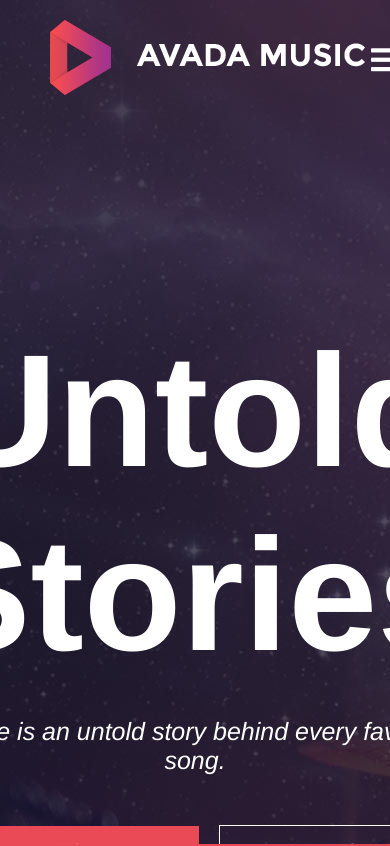
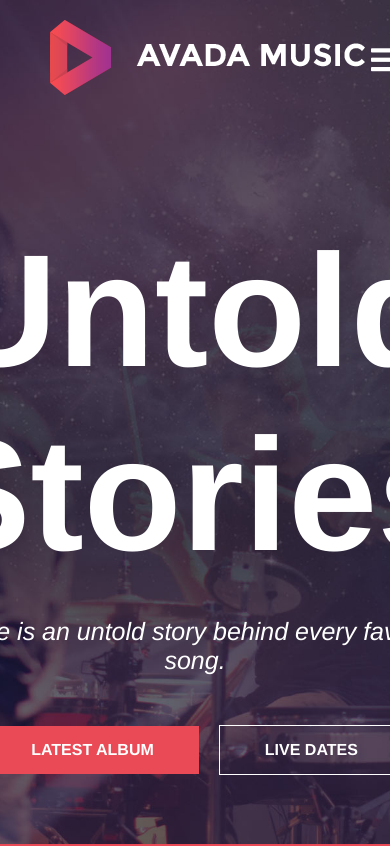
Before and after one commit to GiulianoPrimavera/proj-html-vuejs, a Vue app: page / in a window 390 px wide. Shown: the top 846 px of the page. Built offline with nearby package versions, Linux system fonts and the light colour scheme.

Commit message:
fixes background, hamburger menu and hero positions

```diff
--- a/src/styles/header.scss
+++ b/src/styles/header.scss
@@ -3,6 +3,8 @@
 .header{
     background-image: url("assets/images/home_slider.jpg");
     background-attachment: fixed;
+    background-position: center;
+    background-size: cover;
     position: relative;
     height: 100vh;;
     .navbar{
@@ -40,7 +42,7 @@
         .hamburger_menu_collapse{
             position: absolute;
             top: 0;
-            padding-top: 200px;
+            padding-top: 100px;
             height: 100vh;
             right: 0;
             left: 0;
@@ -76,7 +78,7 @@
     }
 
     .hero{
-        padding: 200px 150px;
+        padding: 100px 150px;
         display: flex;
         align-items: center;
         justify-content: center;
```
